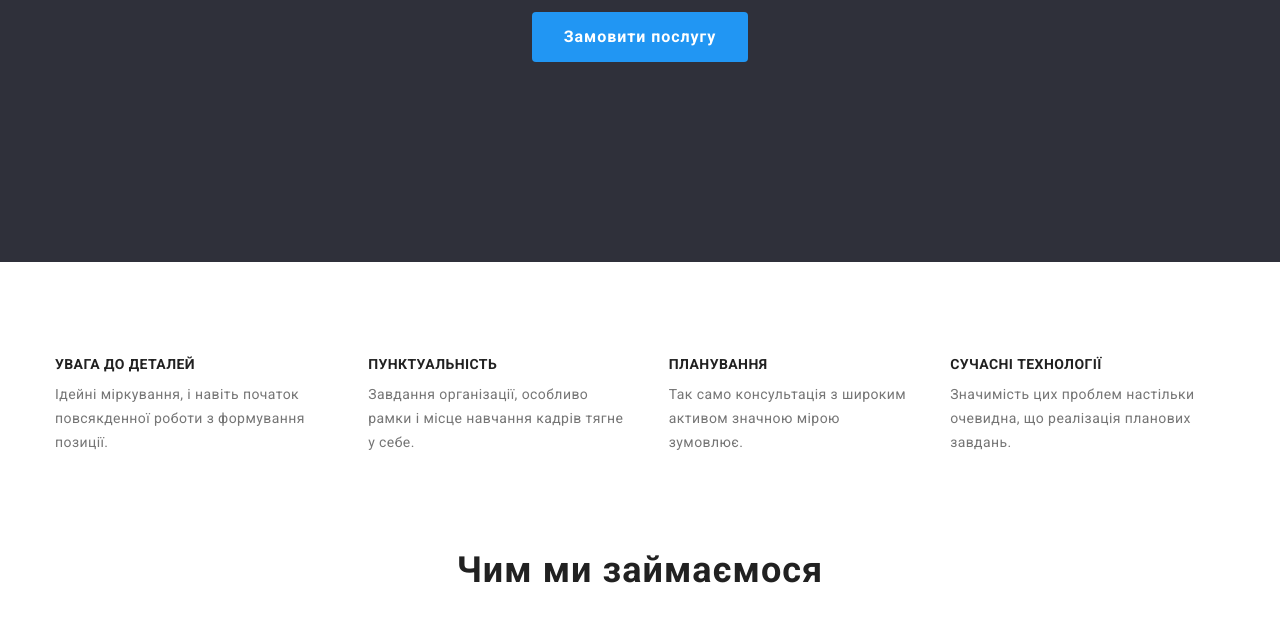
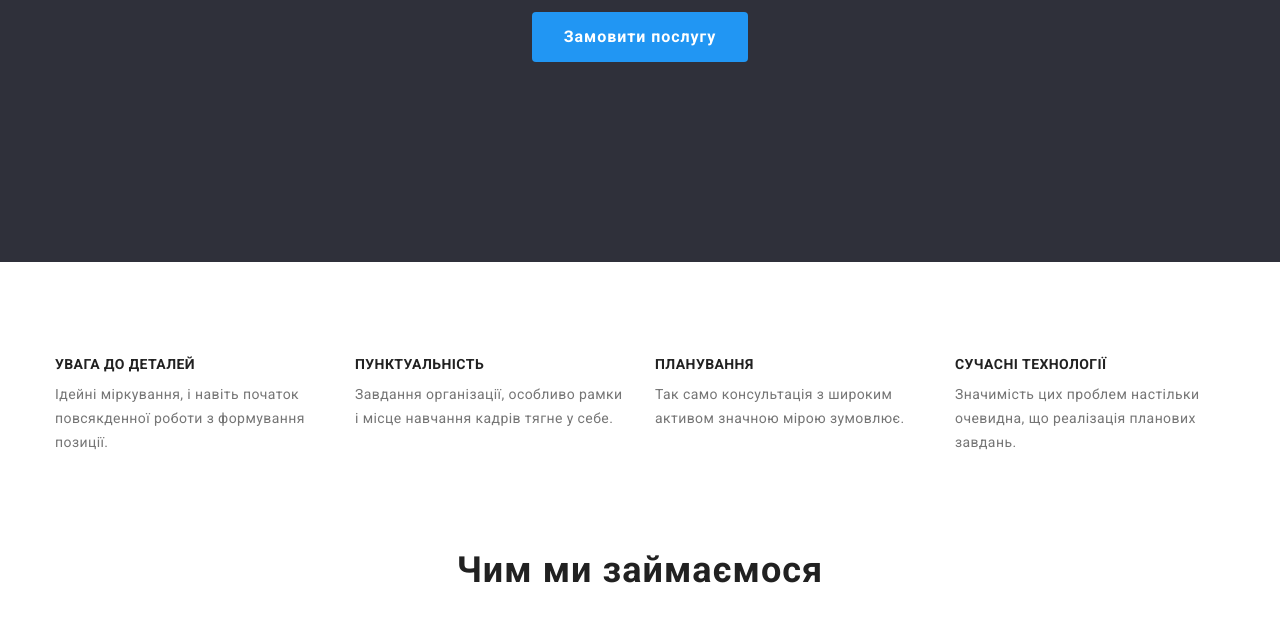
Before and after one commit to OlgaTikhonchik/goit-markup-hw-03, a plain HTML site: page index.html in a window 1280 px wide. Shown: the part 418-1056 px from the top of the page. Drawn offline with nearby package versions, Linux system fonts and the light colour scheme.

Commit message:
Обновление размера блока

```diff
--- a/css/styles.css
+++ b/css/styles.css
@@ -253,11 +253,14 @@ img {
 
 .feature-list {
     display: flex;
-    flex-basis: calc((100%-90px)/4);
     gap: 30px;
     margin-bottom: 0;
     margin-top: 0;
 
+}
+
+.item-feature {
+     flex-basis: calc((100% - 90px)/4);
 }
 
 .section.feature {
@@ -265,12 +268,12 @@ img {
     /* background-color: red; */
 }
 
-.feature-list .item {
+.feature-list .item-feature {
     /* background-color: #188CE8; */
 
 }
 
-.feature-list .item:last-child {
+.feature-list .item-feature:last-child {
     margin-right: 0;
 }
 
@@ -284,7 +287,7 @@ img {
     letter-spacing: 0.03em;
 }
 
-.item .text {
+.item-feature .text {
     margin-top: 0;
     margin-bottom: 0;
     color: var(--title-text-color);
@@ -384,10 +387,6 @@ img {
     margin-right: 0;
 }
 
-/* .item .foto {
-    margin-bottom: 30px;
-} */
-
 
 
 .text-teams {
@@ -452,6 +451,7 @@ img {
 .link {
     display: inline-block;
 }
+
 .text {
    color: var(--title-text-color);
 
--- a/index.html
+++ b/index.html
@@ -58,27 +58,27 @@
         <div class="container">
           <h2 class="visually-hidden">Особливості</h2>
           <ul class="feature-list list">
-            <li class="item">
+            <li class="item-feature">
               <h3 class="title">УВАГА ДО ДЕТАЛЕЙ</h3>
               <p class="text">
                 Ідейні міркування, і навіть початок повсякденної роботи з
                 формування позиції.
               </p>
             </li>
-            <li class="item">
+            <li class="item-feature">
               <h3 class="title">ПУНКТУАЛЬНІСТЬ</h3>
               <p class="text">
                 Завдання організації, особливо рамки і місце навчання кадрів
                 тягне у себе.
               </p>
             </li>
-            <li class="item">
+            <li class="item-feature">
               <h3 class="title">ПЛАНУВАННЯ</h3>
               <p class="text">
                 Так само консультація з широким активом значною мірою зумовлює.
               </p>
             </li>
-            <li class="item">
+            <li class="item-feature">
               <h3 class="title">СУЧАСНІ ТЕХНОЛОГІЇ</h3>
               <p class="text">
                 Значимість цих проблем настільки очевидна, що реалізація
```
